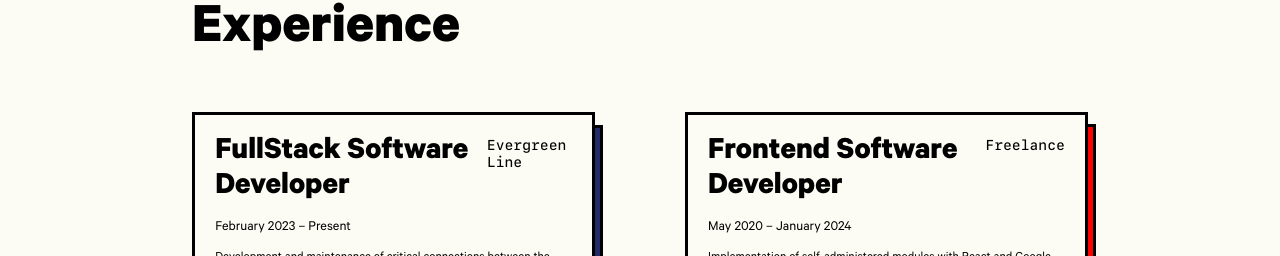
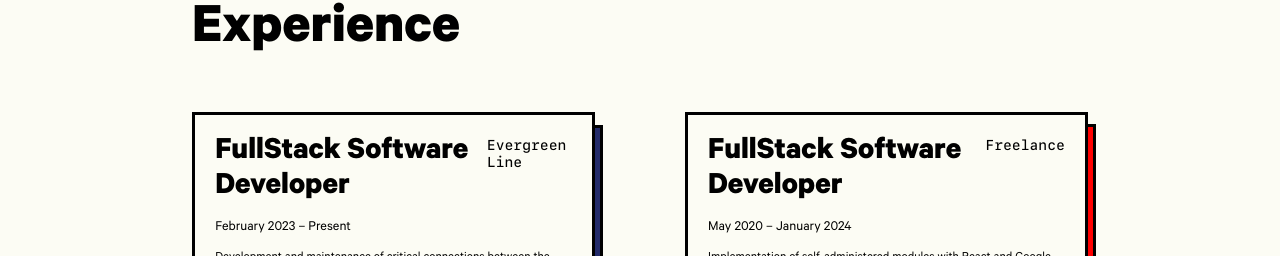
Before and after one commit to simoncarlos/Portfolio-Simon-Hurtado, a React (Vite) app: page / in a window 1280 px wide. Shown: the part 1968-2224 px from the top of the page. Built offline with nearby package versions, Linux system fonts and the light colour scheme.

Commit message:
fix duplicate experience items

```diff
--- a/src/components/ExperienceList/ExperienceList.jsx
+++ b/src/components/ExperienceList/ExperienceList.jsx
@@ -7,7 +7,7 @@ const ExperienceList = ( {data} ) => {
             {
                 (data || []).map( experience => {
                     return <ExperienceItem
-                        key={experience.name}
+                        key={experience.id}
                         title={experience.name}
                         company={experience.company}
                         date={experience.date}
--- a/src/i18n/locals/en.json
+++ b/src/i18n/locals/en.json
@@ -22,6 +22,7 @@
     "title": "Experience",
     "items": [
       {
+        "id": 54897625,
         "name": "FullStack Software Developer",
         "company": "Evergreen Line",
         "date": "February 2023 – Present",
@@ -29,13 +30,15 @@
         "bgcolor": "#232B69"
       },
       {
-        "name": "Frontend Software Developer",
+        "id": 87592416,
+        "name": "FullStack Software Developer",
         "company": "Freelance",
         "date": "May 2020 – January 2024",
         "description": "Implementation of self-administered modules with React and Google App Scripts with high user traffic. Requirements analysis, planning and software maintenance, according to client needs.",
         "bgcolor": "red"
       },
       {
+        "id": 34589712,
         "name": "Backend Software Developer",
         "company": "MasterSoft",
         "date": "June – December 2017",
--- a/src/i18n/locals/es.json
+++ b/src/i18n/locals/es.json
@@ -22,6 +22,7 @@
     "title": "Experiencia",
     "items": [
       {
+        "id": 54897625,
         "name": "FullStack Software Developer",
         "company": "Evergreen Line",
         "date": "Febrero 2023 - Actualidad",
@@ -29,6 +30,7 @@
         "bgcolor": "#232B69"
       },
       {
+        "id": 87592416,
         "name": "FullStack Software Developer",
         "company": "Autónomo",
         "date": "Mayo 2020 - enero 2024",
@@ -36,7 +38,8 @@
         "bgcolor": "red"
       },
       {
-        "name": "Software Developer",
+        "id": 34589712,
+        "name": "Backend Software Developer",
         "company": "MasterSoft",
         "date": "Junio - diciembre 2017",
         "description": "Mejoras de rendimiento en los módulos de acceso a la base de datos del software de administración Sperta, resolución de incidencias, documentación y relevamientos de informes.",
--- a/src/i18n/locals/ko.json
+++ b/src/i18n/locals/ko.json
@@ -22,20 +22,23 @@
     "title": "경력",
     "items": [
       {
-        "name": "프론트엔드 소프트웨어 개발자",
+        "id": 54897625,
+        "name": "풀스택 소프트웨어 개발자",
         "company": "Evergreen Line",
         "date": "2023년 2월 - 최신 소식",
         "description": "내부 청구 시스템, 타이베이 본사, 그리고 아르헨티나 세무 당국의 규정 간에 필수적인 연결을 구축하고 유지 관리합니다. 매일 정확한 데이터를 안전하게 전송하고, 법적 및 세무 규정을 준수해야 하는 통합 관련 과제에 직면하고 있습니다.",
         "bgcolor": "#232B69"
       },
       {
-        "name": "프론트엔드 소프트웨어 개발자",
+        "id": 87592416,
+        "name": "풀스택 소프트웨어 개발자",
         "company": "프리랜서",
         "date": "2020년 5월 - 2024년 1월",
         "description": "사용자 트래픽이 많은 React 및 Google App Scripts를 사용한 자체 관리 모듈 구현. 고객 요구사항에 따른 요구사항 분석, 계획 및 소프트웨어 유지보수.",
         "bgcolor": "red"
       },
       {
+        "id": 34589712,
         "name": "백엔드 소프트웨어 개발자",
         "company": "MasterSoft",
         "date": "2017년 6월 ~ 12월",
```
